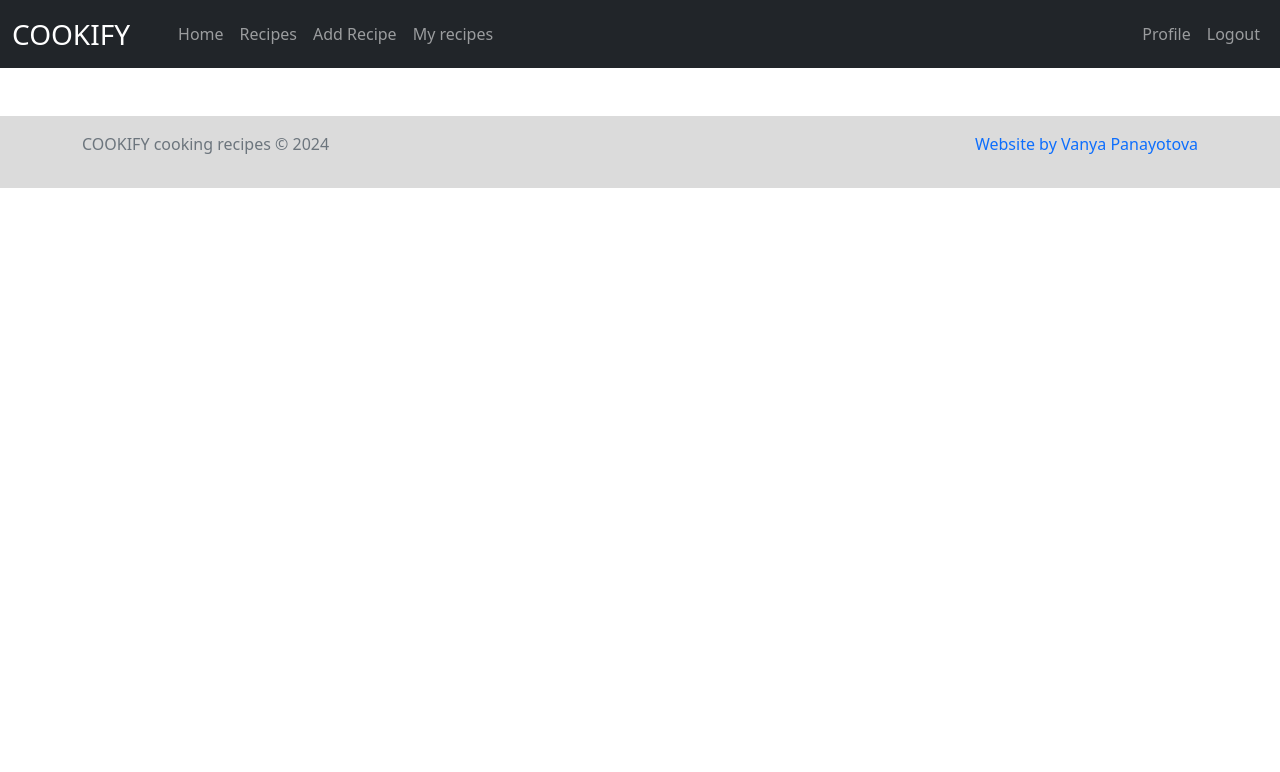
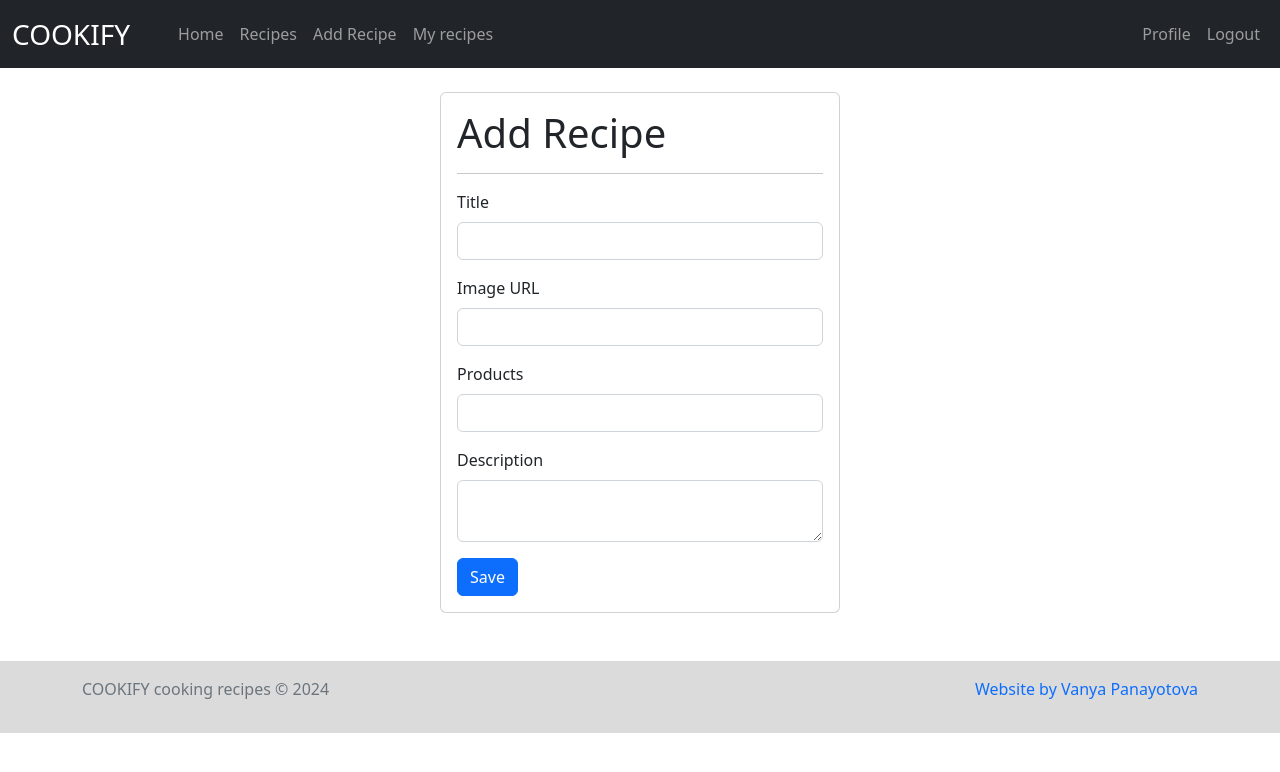
Before and after one commit to vanyapanayotova/React-Project-March-2025, a React (Vite) app in the folder client/cookify/: page /add-recipe in a window 1280 px wide. Shown: the top 772 px of the page. Built offline with nearby package versions, Linux system fonts and the light colour scheme; sample sign-in values are in the browser's storage.

Commit message:
Add create recipe

```diff
--- a/client/cookify/src/App.jsx
+++ b/client/cookify/src/App.jsx
@@ -7,6 +7,8 @@ import Home from './components/home/Home'
 import Login from './components/user/login/Login'
 import GuestGuard from './components/guards/GuestGuard'
 import Register from './components/user/register/Register'
+import AddRecipe from './components/recipe/add-recipe/AddRecipe'
+import AuthGuard from './components/guards/AuthGuard'
 
 
 
@@ -24,13 +26,14 @@ function App() {
             <Route path="/login" element={<Login />} />
             <Route path="/register" element={<Register />} />
           </Route>
+          <Route element={<AuthGuard />}>
+            <Route path="/add-recipe" element={<AddRecipe />} />
+            {/* <Route path="/games/:gameId/edit" element={<GameEdit />} />
+                            <Route path="/logout" element={<Logout />} /> */}
+          </Route>
           {/* <Route path="/games" element={<GameCatalog />} />
                         <Route path="/games/:gameId/details" element={<GameDetails />} />
-                        <Route element={<AuthGuard />}>
-                            <Route path="/games/create" element={<GameCreate />} />
-                            <Route path="/games/:gameId/edit" element={<GameEdit />} />
-                            <Route path="/logout" element={<Logout />} />
-                        </Route>
+
 
                         <Route path="/admin" element={(
                             <Suspense fallback={<p>Loading...</p>}>
--- /dev/null
+++ b/client/cookify/src/api/recipeApi.js
@@ -0,0 +1,76 @@
+import { useEffect, useState } from "react";
+import request from "../utils/request";
+import useAuth from "../hooks/useAuth";
+
+const baseUrl = 'http://localhost:3030/data/recipes';
+
+export const useRecipes = () => {
+    const [recipes, setRecipes] = useState([]);
+
+    useEffect(() => {
+        request.get(baseUrl).then(setRecipes)
+    }, []);
+
+    return { recipes };
+};
+
+export const useRecipe = (recipeId) => {
+    const [recipe, setRecipe] = useState({});
+
+    useEffect(() => {
+        request.get(`${baseUrl}/${recipeId}`).then(setRecipe);
+    }, [recipeId])
+
+    return {
+        recipe,
+    };
+};
+
+export const useLatestRecipes = () => {
+    const [latestRecipes, setLatestRecipes] = useState([]);
+
+    useEffect(() => {
+        const searchParams = new URLSearchParams({
+            sortBy: '_createdOn desc',
+            pageSize: 3,
+            select: '_id,imageUrl,title', //TODO
+        });
+
+        request.get(`${baseUrl}?${searchParams.toString()}`).then(setLatestRecipes)
+    }, []);
+
+    return { latestRecipes };
+};
+
+export const useCreateRecipe = () => {
+    const { request } = useAuth();
+
+    const create = (recipeData) =>
+        request.post(baseUrl, recipeData);
+
+    return {
+        create,
+    }
+};
+
+export const useEditRecipe = () => {
+    const { request } = useAuth();
+
+    const edit = (recipeId, recipeData) =>
+        request.put(`${baseUrl}/${recipeId}`, { ...recipeData, _id: recipeId });
+
+    return {
+        edit,
+    }
+};
+
+export const useDeleteRecipe = () => {
+    const { request } = useAuth();
+
+    const deleteRecipe = (recipeId) =>
+        request.delete(`${baseUrl}/${recipeId}`);
+
+    return {
+        deleteRecipe,
+    }
+};
--- /dev/null
+++ b/client/cookify/src/components/recipe/add-recipe/AddRecipe.jsx
@@ -0,0 +1,99 @@
+import React, { useState } from "react";
+import { useNavigate } from "react-router";
+import { useCreateRecipe } from "../../../api/recipeApi";
+
+export default function AddRecipe() {
+
+    const navigate = useNavigate();
+    const { create: createRecipe } = useCreateRecipe();
+
+        const [form, setForm] = useState({
+          title: "",
+          imgUrl: "",
+          products: "",
+          description: "",
+        });
+
+        const handleChange = (e) => {
+          setForm({ ...form, [e.target.name]: e.target.value });
+        };
+
+        const handleSubmit = async (e) => {
+          e.preventDefault();
+          console.log("Recipe submitted", form);
+
+        //   const recipeData = Object.fromEntries(form);
+
+          await createRecipe(form);
+
+          navigate('/recipes');
+        };
+
+
+        return (
+          <div className="container">
+            <div className="card mx-auto">
+              <div className="card-body">
+                <h1 className="card-title">Add Recipe</h1>
+                <hr />
+                <form onSubmit={handleSubmit}>
+                  <div className="mb-3">
+                    <label htmlFor="title" className="form-label">Title</label>
+                    <input
+                      type="text"
+                      id="title"
+                      name="title"
+                      className="form-control"
+                      value={form.title}
+                      onChange={handleChange}
+                      required
+                      minLength={4}
+                    />
+                  </div>
+
+                  <div className="mb-3">
+                    <label htmlFor="imgUrl" className="form-label">Image URL</label>
+                    <input
+                      type="text"
+                      id="imgUrl"
+                      name="imgUrl"
+                      className="form-control"
+                      value={form.imgUrl}
+                      onChange={handleChange}
+                    />
+                  </div>
+
+                  <div className="mb-3">
+                    <label htmlFor="products" className="form-label">Products</label>
+                    <input
+                      type="text"
+                      id="products"
+                      name="products"
+                      className="form-control"
+                      value={form.products}
+                      onChange={handleChange}
+                      required
+                      minLength={4}
+                    />
+                  </div>
+
+                  <div className="mb-3">
+                    <label htmlFor="description" className="form-label">Description</label>
+                    <textarea
+                      id="description"
+                      name="description"
+                      className="form-control"
+                      value={form.description}
+                      onChange={handleChange}
+                      required
+                      minLength={15}
+                    ></textarea>
+                  </div>
+
+                  <button type="submit" className="btn btn-primary">Save</button>
+                </form>
+              </div>
+            </div>
+          </div>
+        );
+      };
--- /dev/null
+++ b/client/cookify/src/components/recipe/add-recipe/style.css
@@ -0,0 +1,6 @@
+.card {
+  max-width: 400px;
+}
+.error {
+  color: red;
+}
--- /dev/null
+++ b/client/cookify/src/components/recipe/current-recipe/style.css
@@ -0,0 +1,3 @@
+.recipe-img {
+  width: 100%;
+}
--- a/client/cookify/src/components/user/register/style.css
+++ b/client/cookify/src/components/user/register/style.css
@@ -0,0 +1,130 @@
+.card {
+    max-width: 400px;
+  }
+  .error {
+    color: red;
+  }
+
+  /* login register forms
+
+  form.login,
+  form.register {
+    width: 40%;
+    margin: 2em auto 0;
+    text-align: center;
+    background-color: #e4e3e3;
+    border-radius: 1em;
+    padding: 1em;
+    box-shadow: 0 4px 8px rgba(0, 0, 0, 0.1);
+  }
+
+  .login fieldset,
+  .register fieldset {
+    border-radius: 0.5em;
+    padding: 1em;
+    background-color: #ffffff;
+    box-shadow: 0 4px 6px rgba(0, 0, 0, 0.1);
+  }
+
+  .login h2,
+  .register h2 {
+    padding-top: 0;
+    border-bottom: none;
+    color: #234465;
+    font-size: 1.8em;
+  }
+
+  .login p,
+  .register p {
+    padding-bottom: 0;
+    padding-top: 1.5rem;
+    color: #333;
+  }
+
+  .login input,
+  .register input {
+    flex: 0 1 100%;
+    border: 1px solid #999;
+    padding: 0.4em;
+    border-left: 0.4em solid green;
+    border-top-right-radius: 0.5em;
+    border-bottom-right-radius: 0.5em;
+    font-size: 1em;
+  }
+
+  .login select,
+  .register select {
+    border-color: #333;
+    padding: 0.3em;
+    border-radius: 0.3em;
+  }
+
+  .login button,
+  .register button {
+    background-color: #234465;
+    color: white;
+    border: none;
+    border-radius: 0.5em;
+    padding: 0.7em 1.5em;
+    margin-top: 1.5rem;
+    width: 60%;
+    outline: none;
+    box-shadow: 0 4px 6px rgba(0, 0, 0, 0.1);
+    transition: transform 0.3s ease;
+  }
+
+  .login button:hover,
+  .register button:hover {
+    transform: scale(1.05);
+  }
+
+  .login i,
+  .register i {
+    border: 1px solid #999;
+    border-right: none;
+    padding: 0.55em;
+    border-top-left-radius: 0.5em;
+    border-bottom-left-radius: 0.5em;
+    background-color: #e9ecef;
+  }
+
+  .login a,
+  .register a {
+    color: #234465;
+    text-decoration: none;
+  }
+
+  .login a:hover,
+  .register a:hover {
+    cursor: pointer;
+    text-decoration: underline;
+  }
+
+  .register .tel {
+    padding-right: 0.8em;
+  }
+
+  .login .field,
+  .register .field {
+    display: flex;
+    padding-bottom: 0.5em;
+    align-items: center;
+  }
+
+  .login .field input,
+  .register .field input {
+    margin-left: 0.5em;
+  }
+
+  p.error {
+    text-align: left;
+    border-radius: 0.5em;
+    color: red !important;
+    padding-top: 0;
+    font-weight: bold;
+  }
+
+  .input-error {
+    border-left-color: red !important;
+    border-color: red !important;
+  } */
```
Also changed, not shown: client/cookify/src/api/gameApi.js (deleted, +0 -79 lines).
